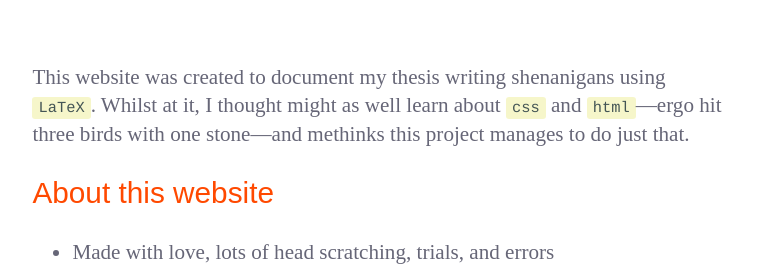
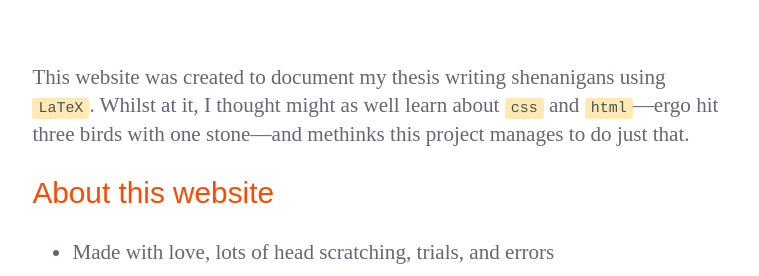
Before and after one commit to a-mar/a-mar.github.io, a Jekyll site: the page built from about/index.html, in a window 1280 px wide. Shown: the part 201-477 px from the top of the page, without its empty margins (260-1019 px from the left). Built offline with Jekyll 4.4.1, drawn with Linux system fonts in a browser that asks for light colours; nearby versions of some CDN libraries; some web fonts are replaced; Markdown is read by kramdown in place of the engine named in the settings.

Commit message:
Update asdf.css

```diff
--- a/stylesheets/asdf.css
+++ b/stylesheets/asdf.css
@@ -8,9 +8,10 @@ code,kbd,pre,samp {
   font-family: 'SrcCode', Courier, monospace;
   overflow: auto;
   /*width: 700px;*/
-  font-size:73%;
+  font-size:71%;
   line-height:1.31;
-  background-color: rgba(217,217,47,0.25);
+  /* background-color: rgba(217,217,47,0.25); */
+  background-color: rgba(255,185,13,0.3);
   color:#455;
   border-radius: 3px;
   padding:2px 6px;
```
